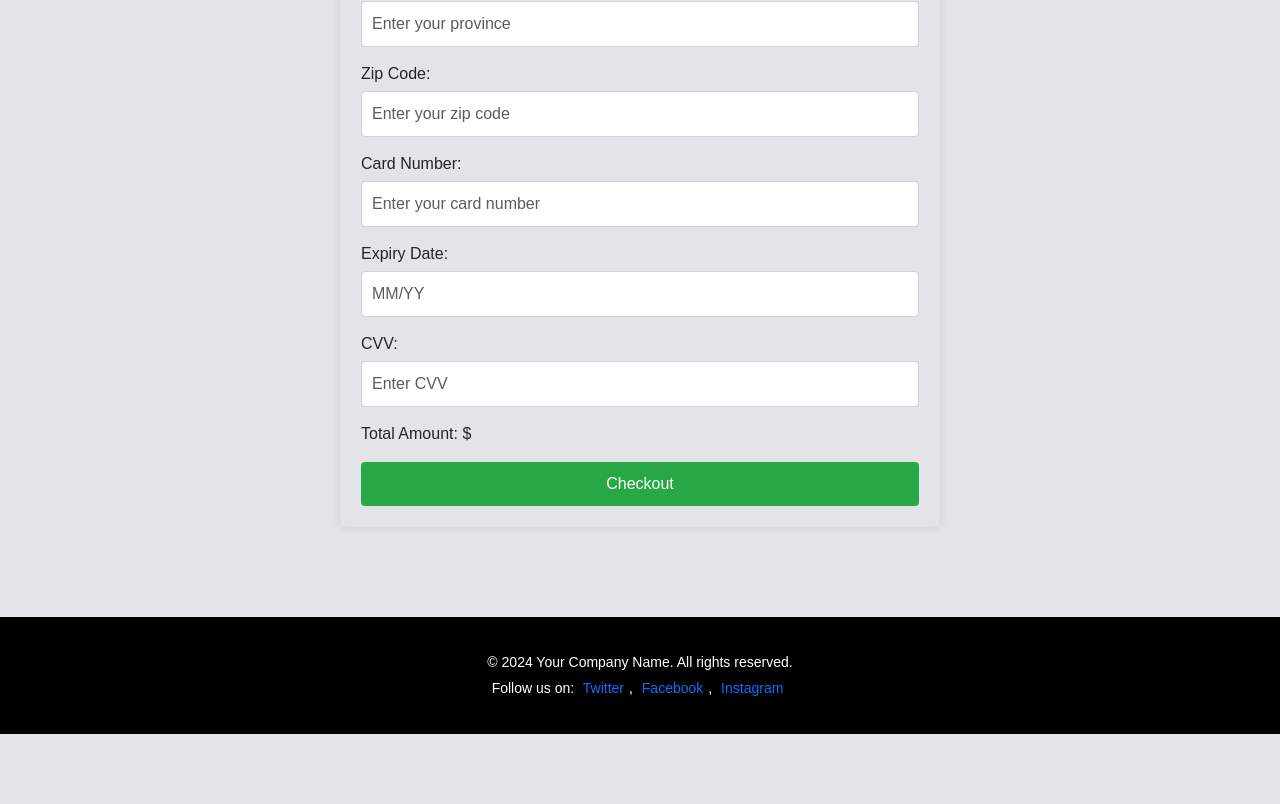
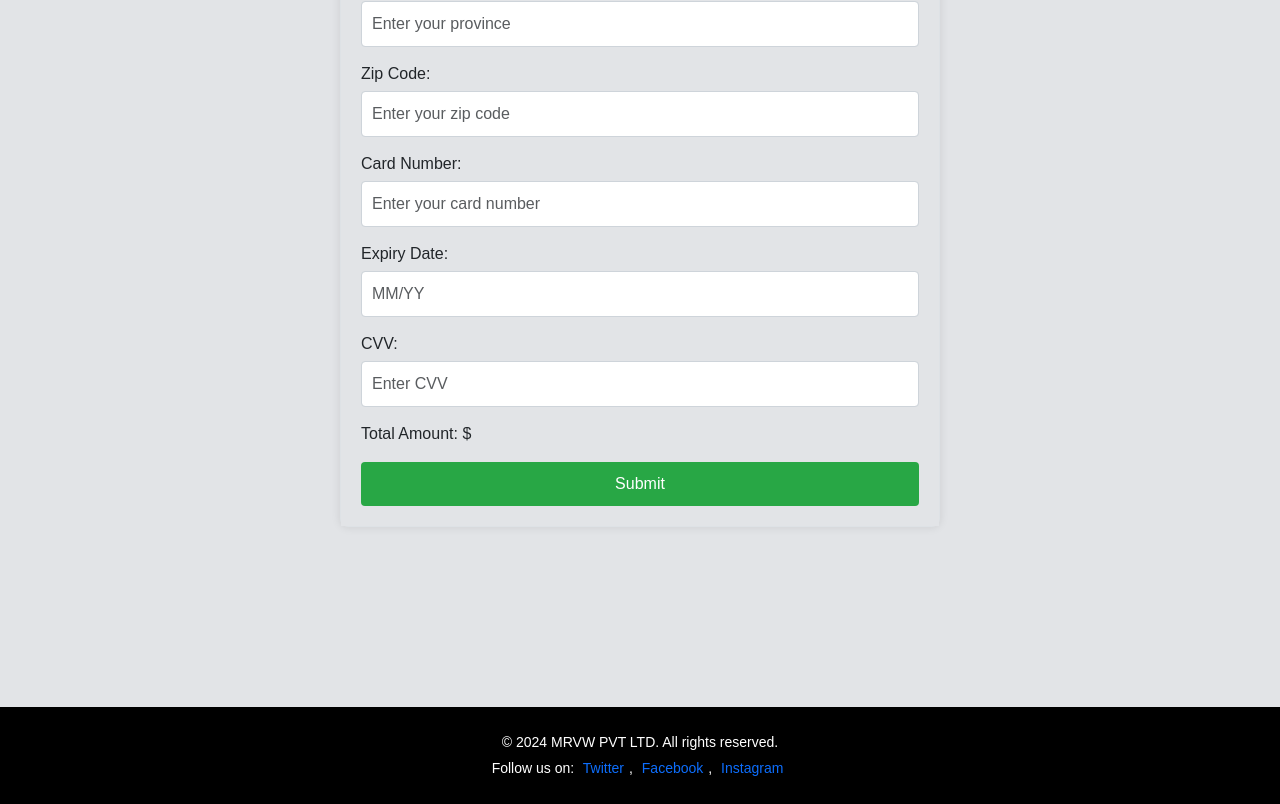
Before and after one commit to ranyodh1999/Ecommerce-ClothingWebsite, a React (Create React App) app: page /checkout in a window 1280 px wide. Shown: the part 674-1478 px from the top of the page. Before the commit the page ends 1408 px from the top, so only its background shows below. Built offline with nearby package versions, Linux system fonts and the light colour scheme; sample sign-in values are in the browser's storage.

Commit message:
Add files via upload

```diff
--- a/src/App.js
+++ b/src/App.js
@@ -32,7 +32,6 @@ import Footer from "./Components/Footer";
 import Signup from "./Components/Signup";
 import Login from "./Components/Login";
 import Checkout from "./Components/Checkout";
-import Profile from "./Components/Profile";
 
 import Custom from "./Components/Custom";
 
@@ -61,14 +60,6 @@ function App() {
           element={
             <ProtectedRoute>
               <Checkout />
-            </ProtectedRoute>
-          }
-        />
-        <Route
-          path="/profile"
-          element={
-            <ProtectedRoute>
-              <Profile />
             </ProtectedRoute>
           }
         />
--- a/src/CSS/Cart.css
+++ b/src/CSS/Cart.css
@@ -30,6 +30,7 @@
   display: flex;
   flex-direction: column;
   justify-content: space-between;
+  margin-top: 84px;
 }
 
 .checkout {
--- a/src/CSS/Footer.css
+++ b/src/CSS/Footer.css
@@ -1,12 +1,10 @@
 .footer {
-margin-top: 50px;
+margin-top: 140px;
   background-color: black;
 
   text-align: center;
-  padding: 20px 0;
-  position: flex;
   width: 100%;
-  bottom: 0;
+  bottom: 0PX;
   font-family: Arial, sans-serif;
 }
 
--- a/src/Components/Checkout.js
+++ b/src/Components/Checkout.js
@@ -209,7 +209,7 @@ function Checkout() {
               </div>
               <p>Total Amount: ${totalAmount}</p>
               <button type="submit" className="btn btn-success btn-block">
-                Checkout
+                Submit
               </button>
             </form>
           </div>
--- a/src/Components/Footer.js
+++ b/src/Components/Footer.js
@@ -5,35 +5,12 @@ function Footer() {
   return (
     <footer className="footer">
       <div className="footer-content">
-        <p>&copy; 2024 Your Company Name. All rights reserved.</p>
+        <p>&copy; 2024 MRVW PVT LTD. All rights reserved.</p>
         <p>
           Follow us on:
-          <a
-            href="https://twitter.com"
-            target="_blank"
-            rel="noopener noreferrer"
-          >
-            {" "}
-            Twitter
-          </a>
-          ,
-          <a
-            href="https://facebook.com"
-            target="_blank"
-            rel="noopener noreferrer"
-          >
-            {" "}
-            Facebook
-          </a>
-          ,
-          <a
-            href="https://instagram.com"
-            target="_blank"
-            rel="noopener noreferrer"
-          >
-            {" "}
-            Instagram
-          </a>
+          <a href="https://twitter.com"> Twitter</a>,
+          <a href="https://facebook.com"> Facebook</a>,
+          <a href="https://instagram.com"> Instagram</a>
         </p>
       </div>
     </footer>
--- a/src/Components/Navigation.js
+++ b/src/Components/Navigation.js
@@ -17,7 +17,7 @@ function Navigation() {
 
   const handleLogout = () => {
     logout();
-    navigate("/Login");
+    navigate("/login");
   };
 
   const getInitials = (name) => {
```
Also changed, not shown: 1 other file (tests, documents, lock files or other folders).
